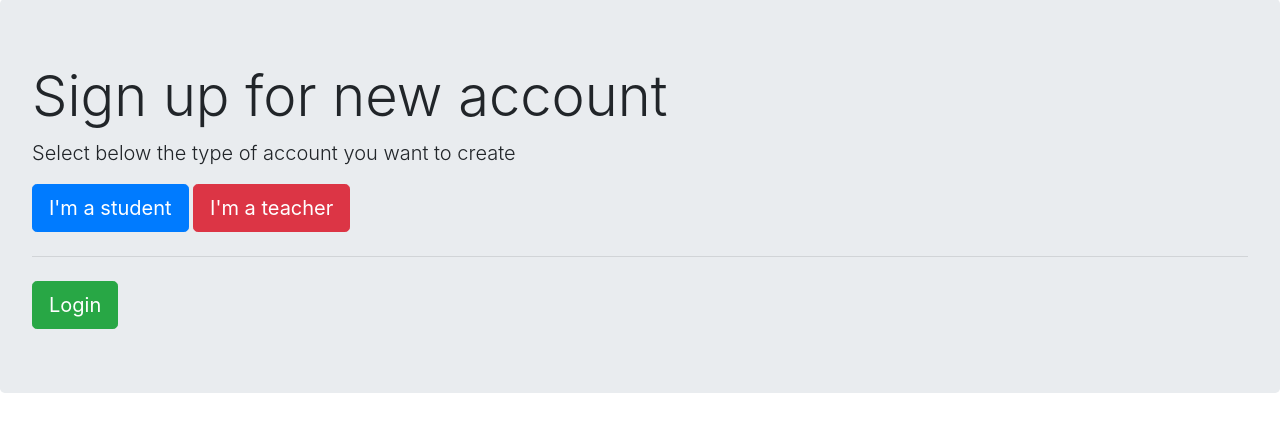
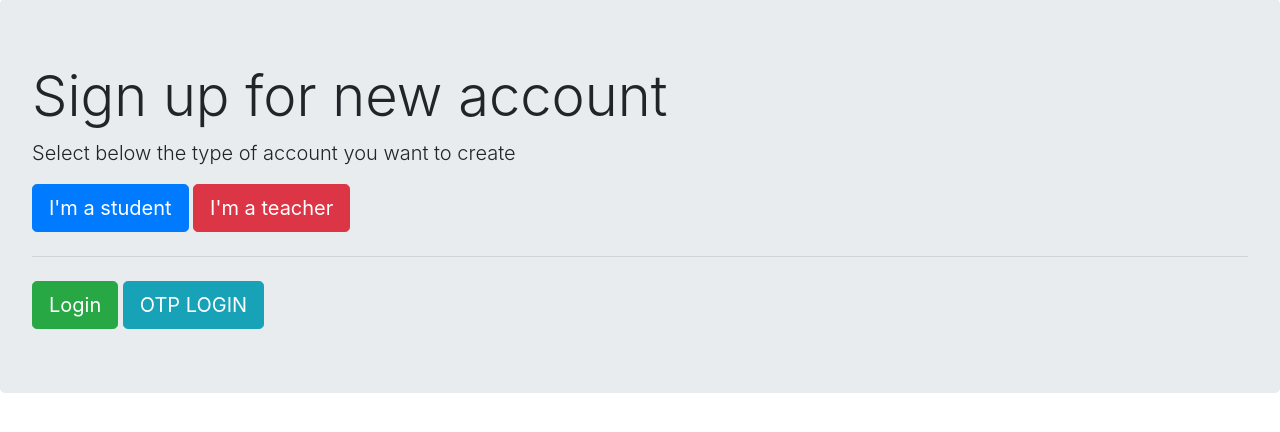
Before and after one commit to sushil11-art/Django-Authentication-Authorization, a Django app: page /index/ in a window 1280 px wide. Shown: the part 57-489 px from the top of the page. Run offline with Django 3.2, Linux system fonts and the light colour scheme; some libraries are stand-ins or nearby versions.

Commit message:
Login with otp completed

```diff
--- a/templates/landing.html
+++ b/templates/landing.html
@@ -17,6 +17,8 @@
     <a class="btn btn-success btn-lg" href="{% url "logout" %}" role="button">Logout</a>
     {% else %}
     <a class="btn btn-success btn-lg" href="{% url 'login' %}" role="button">Login</a>
+    <a class="btn btn-info btn-lg" href="{% url 'otp_login' %}" role="button">OTP LOGIN</a>
+
 
     {% endif %}
 
--- a/users/models.py
+++ b/users/models.py
@@ -10,7 +10,7 @@ class User(AbstractUser):
     is_teacher = models.BooleanField(default=False)
     email_confirmed = models.BooleanField(default=False)
     phone_number = PhoneNumberField(blank=True)
-    otp = models.CharField(max_length=6)
+    otp = models.CharField(max_length=6, blank=True, null=True)
 
 
 class Student(models.Model):
--- a/users/send_otp.py
+++ b/users/send_otp.py
@@ -5,13 +5,15 @@ from dotenv import load_dotenv
 load_dotenv()
 
 
-def send_otp():
+def send_otp(otp, mobile):
     account_sid = os.getenv("TWILIO_ACCOUNT_SID")
     auth_token = os.getenv("TWILIO_AUTH_TOKEN")
     client = Client(account_sid, auth_token)
     TWILIO_PHONE_NUMBER = os.getenv("TWILIO_PHONE_NUMBER")
+    body = "This is your required otp for login"+str(otp)
+    mobile = mobile
     message = client.messages.create(
-        body="This is your required otp for login.", from_=TWILIO_PHONE_NUMBER, to='+9779861873263')
+        body=body, from_=TWILIO_PHONE_NUMBER, to=mobile)
 
 
 # send_otp()
--- a/users/urls.py
+++ b/users/urls.py
@@ -20,7 +20,7 @@ from django.conf.urls import url
 # from django.urls.conf import include
 from django.views.generic.base import RedirectView
 from users import views
-from users.views import index, teacher_signup, student_signup, auth_login, auth_logout, studentView
+from users.views import index, teacher_signup, student_signup, auth_login, auth_logout, studentView, enter_otp
 
 urlpatterns = [
     path('', RedirectView.as_view(url="index/")),
@@ -28,6 +28,8 @@ urlpatterns = [
     path('teacher/signup/', views.teacher_signup, name="teacher_signup"),
     path('student/signup/', views.student_signup, name="student_signup"),
     path('login/', views.auth_login, name="login"),
+    path('otp_login/', views.otp_login, name="otp_login"),
+    path('enter_otp/', views.enter_otp, name="enter_otp"),
     path('logout/', views.auth_logout, name="logout"),
     path('student/view', views.studentView, name="student_view"),
     path('account_activation_sent/', views.account_activation_sent,
--- a/users/views.py
+++ b/users/views.py
@@ -29,6 +29,9 @@ from users.tokens import account_activation_token
 
 from twilio.rest import Client
 import os
+import random
+from users.send_otp import send_otp
+
 
 from dotenv import load_dotenv
 load_dotenv()
@@ -179,21 +182,43 @@ def activate(request):
 
 # Send otp
 
+def otp_login(request):
+    if request.method == 'POST':
+        mobile = request.POST.get('mobile')
 
-# Find your Account SID and Auth Token at twilio.com/console
-# and set the environment variables. See http://twil.io/secure
-# account_sid = os.environ['TWILIO_ACCOUNT_SID']
-# auth_token = os.environ['TWILIO_AUTH_TOKEN']
+        user = User.objects.filter(phone_number=mobile).first()
 
-def send_otp():
-    account_sid = os.getenv("TWILIO_ACCOUNT_SID")
-    auth_token = os.getenv("TWILIO_AUTH_TOKEN")
-    client = Client(account_sid, auth_token)
-    TWILIO_PHONE_NUMBER = os.getenv("TWILIO_PHONE_NUMBER")
-    message = client.messages.create(
-        body="This is your required otp for login.", from_=TWILIO_PHONE_NUMBER, to='+15558675310')
+        if user is None:
+            context = {'message': 'User not found', 'class': 'danger'}
+            return render(request, 'registration/otp_login.html', context)
 
-# print(message.sid)
+        otp = str(random.randint(1000, 9999))
+        user.otp = otp
+        user.save()
+        send_otp(otp, mobile)
+        request.session['mobile'] = mobile
+        return redirect('enter_otp')
+    return render(request, 'registration/otp_login.html')
+
+
+def enter_otp(request):
+    mobile = request.session['mobile']
+    context = {'mobile': mobile}
+    if request.method == 'POST':
+        otp = request.POST.get('otp')
+        user = User.objects.filter(phone_number=mobile).first()
+
+        if otp == user.otp:
+            user = User.objects.get(id=user.id)
+            login(request, user)
+            return redirect('index')
+        else:
+            context = {'message': 'Wrong OTP',
+                       'class': 'danger', 'mobile': mobile}
+            return render(request, 'registration/otp.html', context)
+
+    return render(request, 'registration/otp.html', context)
+
 
 # def send_otp(mobile, otp):
 #     print("FUNCTION CALLED")
@@ -226,22 +251,3 @@ def send_otp():
 #         request.session['mobile'] = mobile
 #         return redirect('login_otp')
 #     return render(request, 'login.html')
-
-
-# def login_otp(request):
-#     mobile = request.session['mobile']
-#     context = {'mobile': mobile}
-#     if request.method == 'POST':
-#         otp = request.POST.get('otp')
-#         profile = Profile.objects.filter(mobile=mobile).first()
-
-#         if otp == profile.otp:
-#             user = User.objects.get(id=profile.user.id)
-#             login(request, user)
-#             return redirect('cart')
-#         else:
-#             context = {'message': 'Wrong OTP',
-#                        'class': 'danger', 'mobile': mobile}
-#             return render(request, 'login_otp.html', context)
-
-#     return render(request, 'login_otp.html', context)
```
Also changed, not shown: templates/registration/otp.html (added, +32 -0 lines), templates/registration/otp_login.html (added, +32 -0 lines), db.sqlite3, users/migrations/0003_user_otp.py (added).
